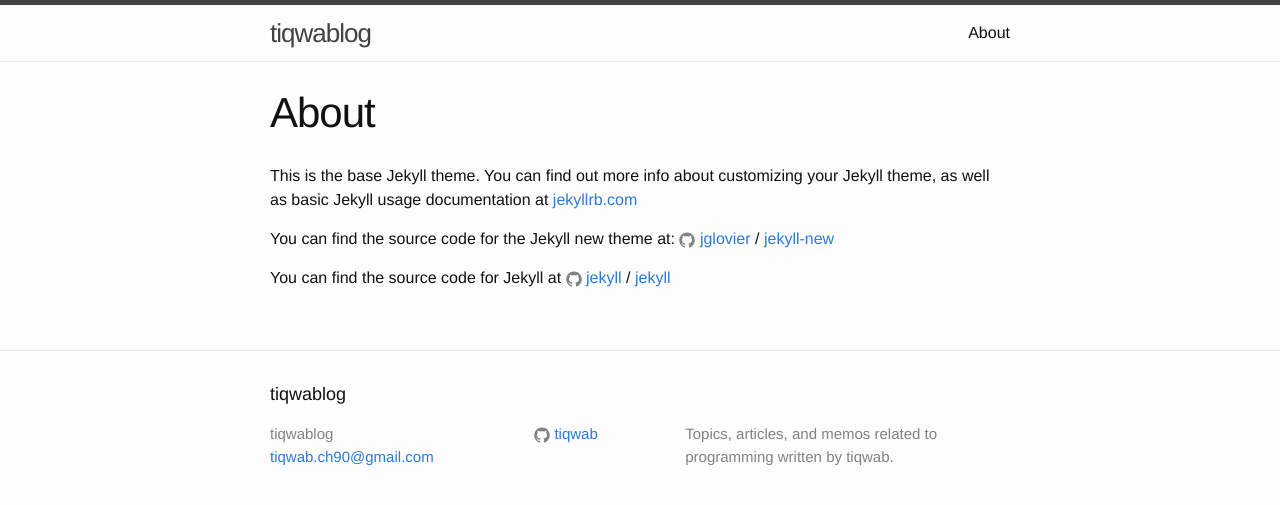
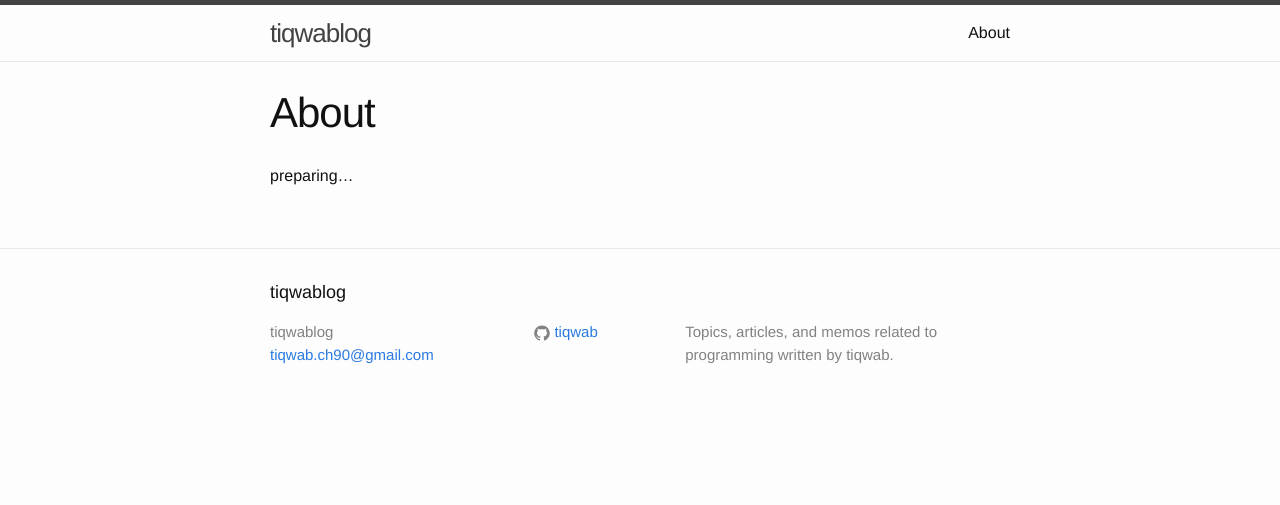
Before and after one commit to tiqwab/tiqwab.github.com, a Jekyll site: the page built from about.md, in a window 1280 px wide. Shown: the top 505 px of the page. Built offline with Jekyll 4.4.1, drawn with Linux system fonts in a browser that asks for light colours.

Commit message:
Remove unnecessary pages

```diff
--- a/about.md
+++ b/about.md
@@ -4,12 +4,4 @@
 permalink: /about/
 ---
 
-This is the base Jekyll theme. You can find out more info about customizing your Jekyll theme, as well as basic Jekyll usage documentation at [jekyllrb.com](http://jekyllrb.com/)
-
-You can find the source code for the Jekyll new theme at:
-{% include icon-github.html username="jglovier" %} /
-[jekyll-new](https://github.com/jglovier/jekyll-new)
-
-You can find the source code for Jekyll at
-{% include icon-github.html username="jekyll" %} /
-[jekyll](https://github.com/jekyll/jekyll)
+preparing...
```
Also changed, not shown: _posts/2016-04-09-welcome-to-jekyll.markdown (deleted, +0 -25 lines).
